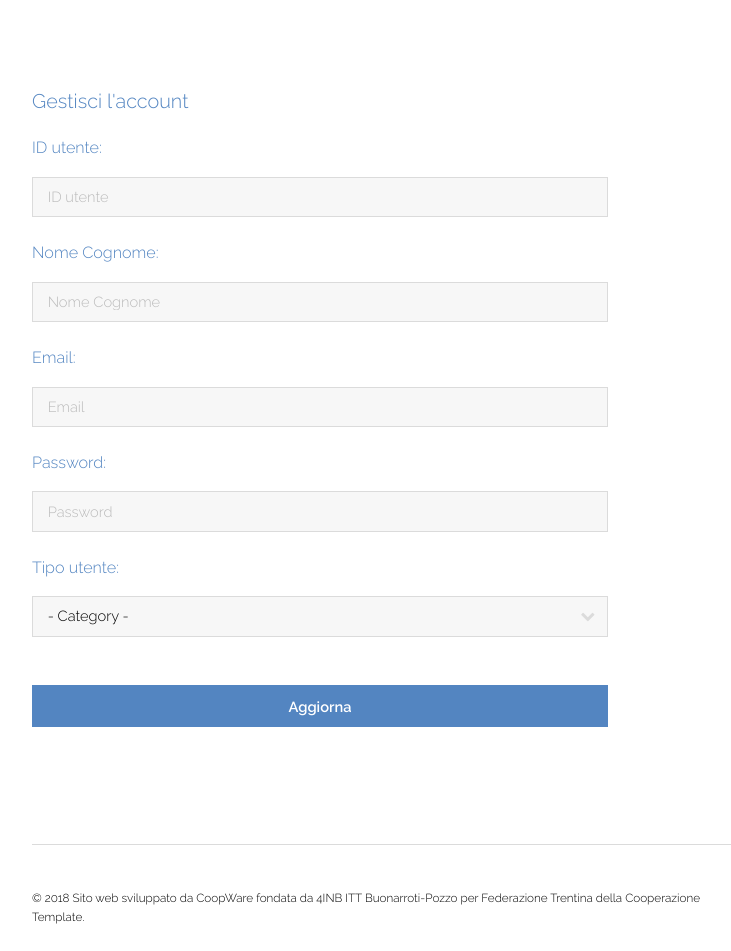
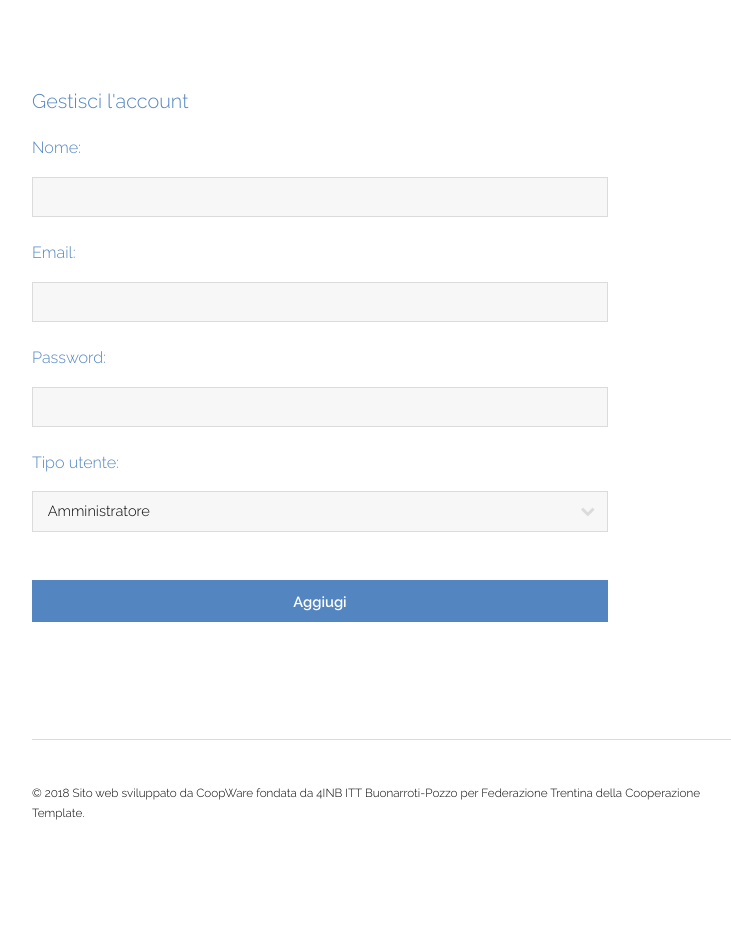
Before and after one commit to simobevilacqua/cooperativa, a PHP site: page /amministratore/gestione-utente-modifica.php in a window 1280 px wide. Shown: the part 45-996 px from the top of the page, without its empty margins (32-763 px from the left). After the commit the page ends 865 px from the top, so only its background shows below. Run offline with PHP 8.4, Linux system fonts and the light colour scheme; the visitor is signed in with stand-in values (Sample User, id 1).

Commit message:
Inserimento/Modifica/Elimina di un utente

```diff
--- a/amministratore/gestione-utente-modifica.php
+++ b/amministratore/gestione-utente-modifica.php
@@ -1,3 +1,53 @@
+<?php
+	session_start();
+	include "../assets/php/funzioni.php";
+
+	if(!isset($_SESSION['log'])) {
+		session_unset();
+		session_destroy();
+
+		header("Location: ../index.php");
+	}
+
+	if(isset($_POST["aggiorna"])){
+		$conn = connection();
+
+        $id = $_REQUEST["id"];
+        $nome = $_REQUEST["nome"];
+        $email = $_REQUEST["email"];
+        $psw = $_REQUEST["password"];
+        $category = $_REQUEST["category"];
+
+        $modifica = "UPDATE utente SET psw='{$psw}', nome='{$nome}', email='{$email}', tipo='{$category}' WHERE IDutente = $id";
+
+        if(mysqli_query($conn, $modifica)){
+			$_SESSION["query"] = "'Modifica avvenuta con successo'";
+		}else{
+			$_SESSION["query"] = "'Modifica fallita'";
+		}
+
+
+		mysqli_close($conn);
+		header("location: gestione-utente.php");
+	}
+
+	if(isset($_POST["delete"])){
+		$conn = connection();
+
+		$id = $_REQUEST["id"];
+        $elimina = "DELETE FROM utente WHERE IDutente = $id";
+
+        if(mysqli_query($conn, $elimina)){
+			$_SESSION["query"] = "'Eliminazione avvenuta con successo'";
+		}else{
+			$_SESSION["query"] = "'Eliminazione fallita'";
+		}
+
+		mysqli_close($conn);
+		header("location: gestione-utente.php");
+	}
+
+?>
 <!DOCTYPE HTML>
 <!--
 	Theory by TEMPLATED
@@ -31,46 +81,155 @@
 		<!-- Main -->
 			<section id="main" class="wrapper">
 				<div class="inner">
+
+				<?php
+
+					if (isset($_POST["modifica"])) {
+						$conn = connection();
+
+						$getUser = "SELECT * FROM utente WHERE IDutente = " . $_POST["modifica"] . "";
+
+						$res = mysqli_query($conn, $getUser);
+						if(mysqli_num_rows($res) != 0) {
+							while($row = mysqli_fetch_array($res)) {
+				?>
+
 					<!-- Form -->
 					<h3>Gestisci l'account</h3>
-					<form method="post" action="#">
+					<form method="POST" action="gestione-utente-modifica.php">
 						<h4>ID utente:</h4>
 						<div class="6u 12u$(xsmall)">
-								<input id= "iduser" type="email" placeholder="ID utente" />
-							</div>
+							<input type="text" name="id" value="<?php echo $row["IDutente"]?>" readonly/>
+						</div>
 						<br>
-						<h4>Nome Cognome:</h4>
+						<h4>Nome:</h4>
 						<div class="6u 12u$(xsmall)">
-								<input id = "nomeecognome" type="email" placeholder="Nome Cognome" />
-							</div>
+							<input type="text" name="nome" value="<?php echo $row["nome"]?>" required/>
+						</div>
 						<br>
 						<h4>Email:</h4>
 						<div class="6u 12u$(xsmall)">
-							<input type="email" name="email" id="email" value="" placeholder="Email" />
+							<input type="email" name="email" value="<?php echo $row["email"]?>" required/>
 						</div>
 						<br>
 						<h4>Password:</h4>
 						<div class="6u 12u$(xsmall)">
-							<input type="password" name="password" id="password" value="" placeholder="Password" />
+							<input type="text" name="password" value="<?php echo $row["psw"]?>" required/>
 						</div>
 						<br>
 						<h4>Tipo utente:</h4>
 						<div class="select-wrapper 6u 12u$(xsmall)">
-							<select name="category" id="category">
-								<option value="">- Category -</option>
-								<option value="am">Amministratore</option>
-								<option value="ut">User</option>
+							<select name="category">
+								<option value="<?php echo $row["tipo"]?>"><?php echo $row["tipo"]?></option>
+								<option value="admin">Amministratore</option>
+								<option value="utente">Utente</option>
 							</select>
 						</div>
 						<br>
 						<div class="6u 12u$(xsmall)">
 							<br>
-							<a href="gestione-utente.php" class="button special fit" onclick = "aggiorna()">Aggiorna</a>
+							<input type="submit" class="button special fit" name="aggiorna" value="Aggiorna"></a>
 						</div>
 
 					</form>
-				</div>
-			</section>
+			</div>
+		</section>
+
+				<?php
+							}
+						}
+					} else if (isset($_POST["elimina"])){
+							$conn = connection();
+
+							$getUser = "SELECT * FROM utente WHERE IDutente = " . $_POST["elimina"] . "";
+
+							$res = mysqli_query($conn, $getUser);
+							if(mysqli_num_rows($res) != 0) {
+								while($row = mysqli_fetch_array($res)) {
+				?>
+
+					<!-- Form -->
+					<h3>Gestisci l'account</h3>
+					<form method="POST" action="gestione-utente-modifica.php">
+						<h4>ID utente:</h4>
+						<div class="6u 12u$(xsmall)">
+							<input type="text" name="id" value="<?php echo $row["IDutente"]?>" readonly/>
+						</div>
+						<br>
+						<h4>Nome:</h4>
+						<div class="6u 12u$(xsmall)">
+							<input type="text" name="nome" value="<?php echo $row["nome"]?>" readonly/>
+						</div>
+						<br>
+						<h4>Email:</h4>
+						<div class="6u 12u$(xsmall)">
+							<input type="email" name="email" value="<?php echo $row["email"]?>" readonly/>
+						</div>
+						<br>
+						<h4>Password:</h4>
+						<div class="6u 12u$(xsmall)">
+							<input type="text" name="password" value="<?php echo $row["psw"]?>" readonly/>
+						</div>
+						<br>
+						<h4>Tipo utente:</h4>
+						<div class="select-wrapper 6u 12u$(xsmall)">
+							<input type="text" name="category" value="<?php echo $row["tipo"]?>" readonly/>
+						</div>
+						<br>
+						<div class="6u 12u$(xsmall)">
+							<br>
+							<input type="submit" class="button special fit" name="delete" value="Elimina"></a>
+						</div>
+
+					</form>
+			</div>
+		</section>
+
+				<?php
+							}
+						}
+					}else{
+				?>
+
+					<!-- Form -->
+					<h3>Gestisci l'account</h3>
+					<form method="POST" action="gestione-utente-modifica.php">
+						<h4>Nome:</h4>
+						<div class="6u 12u$(xsmall)">
+							<input type="text" name="nome" required/>
+						</div>
+						<br>
+						<h4>Email:</h4>
+						<div class="6u 12u$(xsmall)">
+							<input type="email" name="email" required/>
+						</div>
+						<br>
+						<h4>Password:</h4>
+						<div class="6u 12u$(xsmall)">
+							<input type="text" name="password" required/>
+						</div>
+						<br>
+						<h4>Tipo utente:</h4>
+						<div class="select-wrapper 6u 12u$(xsmall)">
+							<select name="category">
+								<option value="" disabled="disabled">Scegli un tipo di utente</option>
+								<option value="admin">Amministratore</option>
+								<option value="utente">Utente</option>
+							</select>
+						</div>
+						<br>
+						<div class="6u 12u$(xsmall)">
+							<br>
+							<input type="submit" class="button special fit" name="insert" value="Aggiugi"></a>
+						</div>
+
+					</form>
+			</div>
+		</section>
+
+				<?php
+					}
+				?>
 
 		<!-- Footer -->
 		<footer id="footer">
```
Also changed, not shown: amministratore/gestione-utente.php (+13 -4 lines), assets/js/gestione-utente.js (+0 -18 lines).
